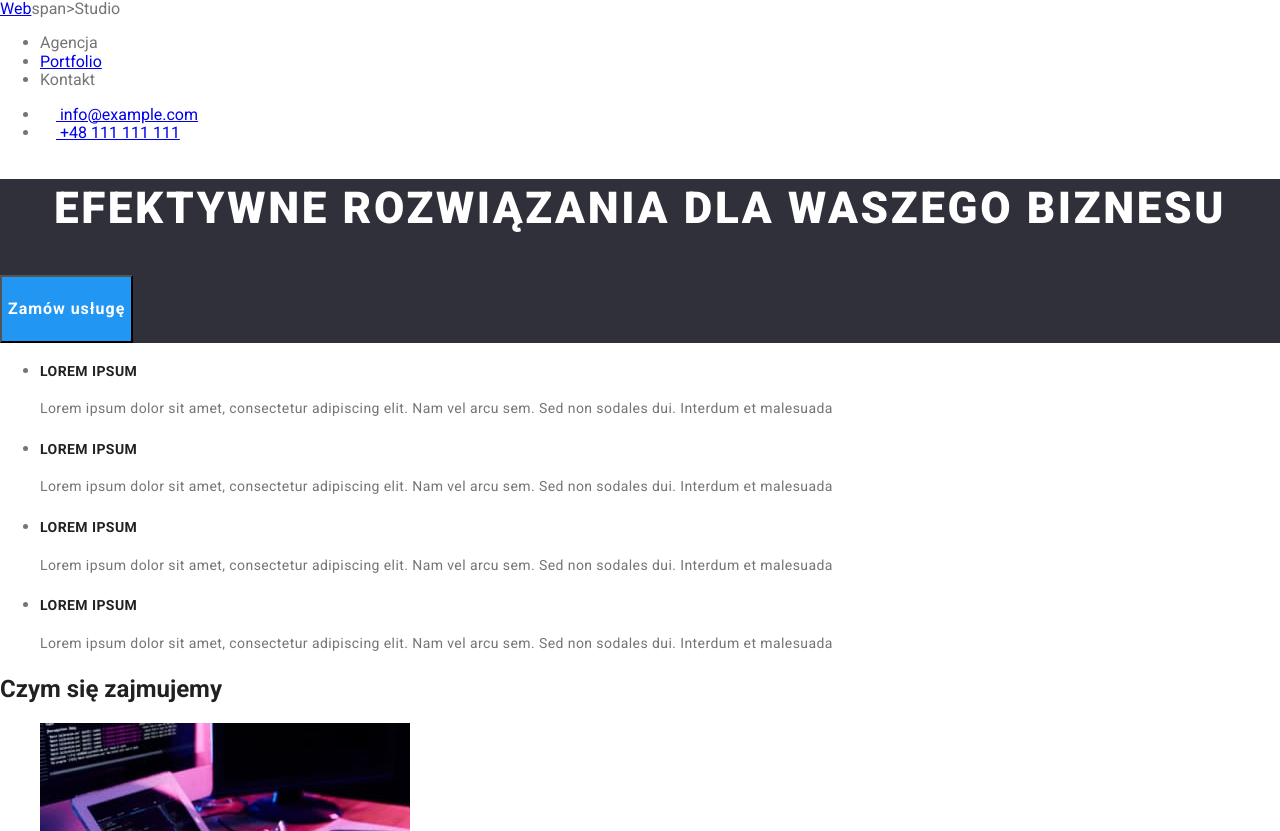
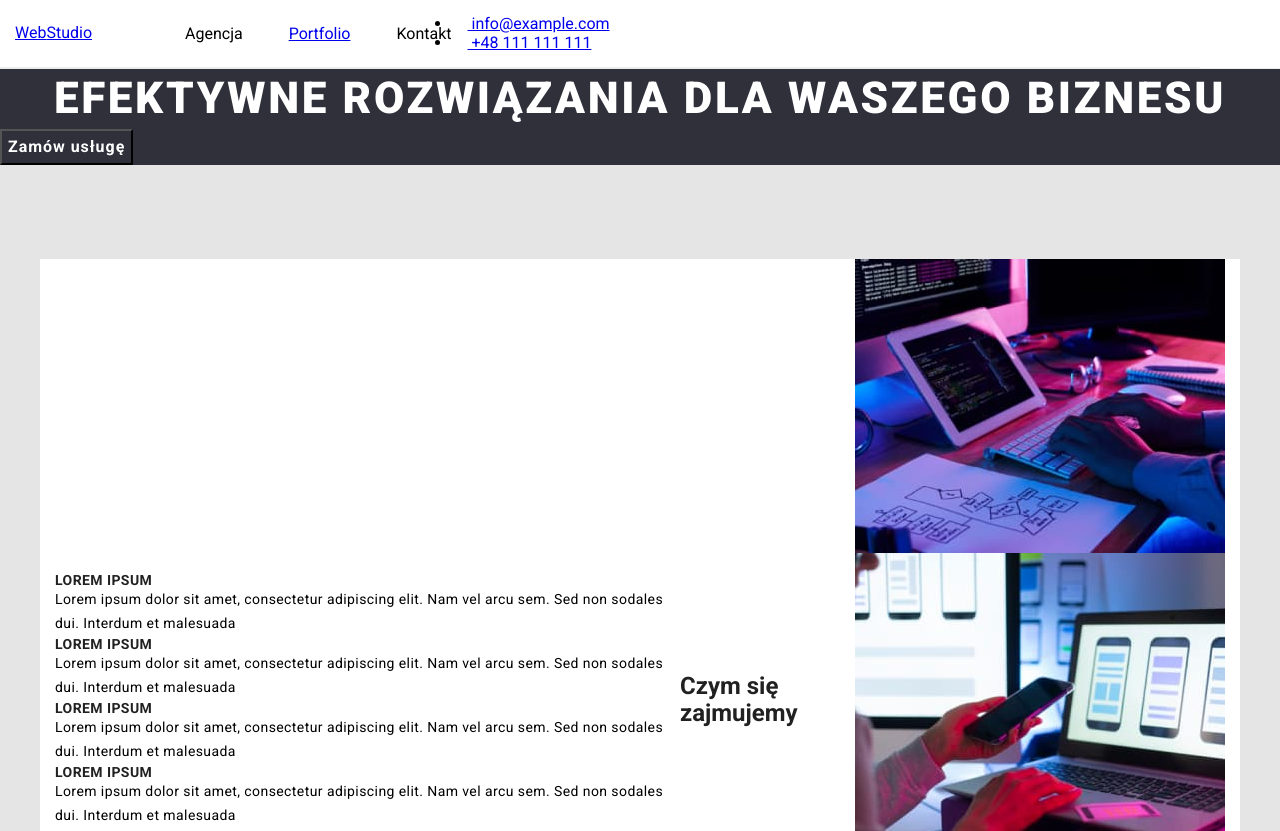
Before and after one commit to grzesiekcz/goit-markup-hw-03-old1, a plain HTML site: page index.html in a window 1280 px wide. Shown: the top 831 px of the page. Drawn offline with nearby package versions, Linux system fonts and the light colour scheme.

Commit message:
mgkgblgfnb

```diff
--- a/css/styles.css
+++ b/css/styles.css
@@ -1,14 +1,57 @@
 :root {
-  --color: #2196f3;
-  --main-color: #757575;
-  --background-color: #2f303a;
+   --main-font: 'Roboto', sans-serif;
+  --secondary-font: 'Raleway', sans-serif;
+  --main-color: #2196f3;
 }
 body {
-  background: #ffffff;
-  color: var(--main-color);
-  font-family: "Roboto", "Raleway", sans-serif;
+
+  font-family: var(--main-font);
+}
+h1, h2, h3, h4, h5, h6, ul, p {
+  margin: 0;
+}
+p, ul {
+  padding: 0;
+}
+img {
+  display: block;
 }
 
+.no-decor {
+  text-decoration: none;
+  list-style-type: none;
+}
+
+.container {
+  width: 1200px;
+  align-items: center;
+  margin: 0 auto;
+  padding: 0 15px;
+}
+
+.section {
+  padding-top: 94px;
+  padding-bottom: 94px;
+}
+
+.header, .container, .navigation, .navigation-list {
+  display: flex;
+  align-items: center;
+}
+
+.header, .navigation {
+  border-bottom: 1px solid #ececec;
+}
+
+.header .logo_white {
+  margin-top: 24px;
+  margin-right: 93px;
+  margin-bottom: 25px;
+  margin-left: 0;
+}
+.navigation-list-item:not(:last-child) {
+  margin-right: 46px;
+}
 .button {
   cursor: pointer;
   font-style: normal;
--- a/index.html
+++ b/index.html
@@ -19,10 +19,10 @@
       <nav class="navigation">
       <div class="container">
 
-          <a href="index.html" class="logo_white"><span class="logo_firstpart"></span>Web</a>span>Studio</a>
+          <a href="index.html" class="logo_white"><span class="logo_firstpart">Web</span>Studio</a>
 
 
-          <ul class="navigation-list-no-decoration">
+          <ul class="navigation-list no-decor">
             <li class="navigation-list-item">Agencja</li>
             <li class="navigation-list-item">
               <a
@@ -62,7 +62,7 @@
       </article>
       <section class="section">
         <div class="container">
-        <ul class="about-us-list-nodecor">
+        <ul class="about-us-list no-decor">
           <li class="about-us-item">
             <h4 class="ptitle">Lorem Ipsum</h4>
             <p class="paragraph">
@@ -94,7 +94,7 @@
         </ul>
 
         <h2 class="btitle">Czym się zajmujemy</h2>
-        <ul class="about-us-gallery-nodecor">
+        <ul class="about-us-gallery no-decor">
           <li class="about-us-gallery-item">
             <img
               src="images/image1.jpg"
@@ -122,10 +122,10 @@
         </ul>
         </div>
       </section>
-      <section class="lowersection">
+      <section class="section">
         <div class="container">
         <h2 class="btitle">Nasz zespół</h2>
-        <ul class="team-gallery-no-decor">
+        <ul class="team-gallery no-decor">
           <li class="team-gallery-item">
             <figure class="team-gallery-item-item">
               <img
@@ -193,7 +193,7 @@
     <footer class="footer">
       <div class="container">
         <address class="contact">
-      <a href="index.html" class="logo_white"><span class="logo_firstpart"></span>Web</a>span>Studio</a>
+      <a href="index.html" class="logo_white"><span class="logo_firstpart">Web</span>Studio</a>
 
         <p class="contact-place">m. Warszawa, aleje Jerozolimskie 21</p>
           <a href="mailto:info@example.com" class="contact-link">info@example.com</a>
```
Also changed, not shown: portfolio/portfolio.html (+4 -4 lines).
